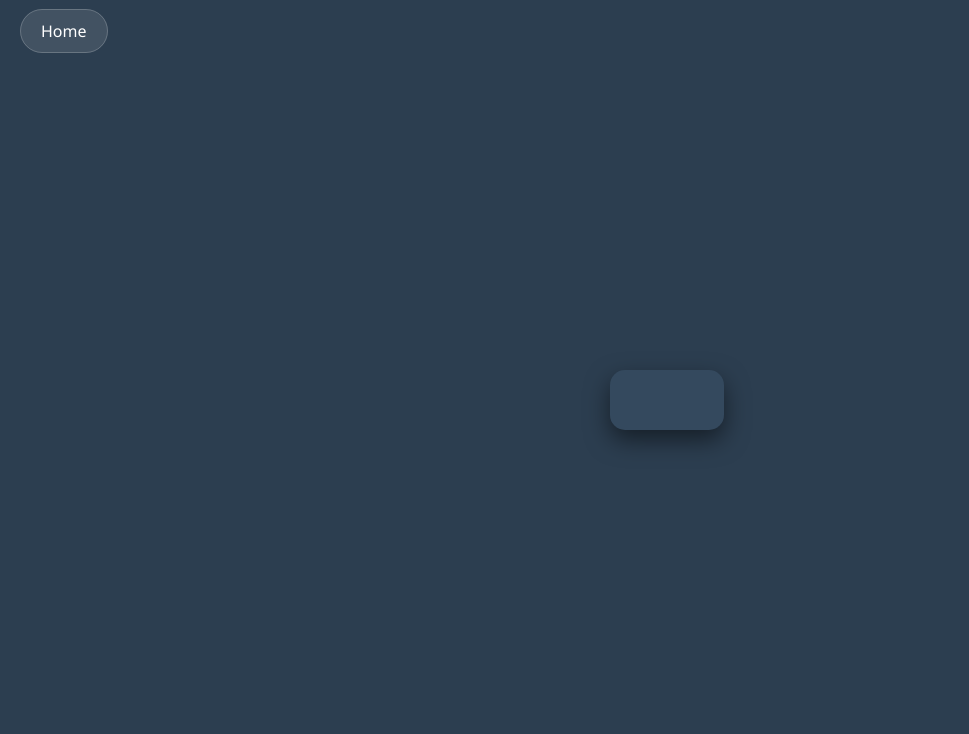
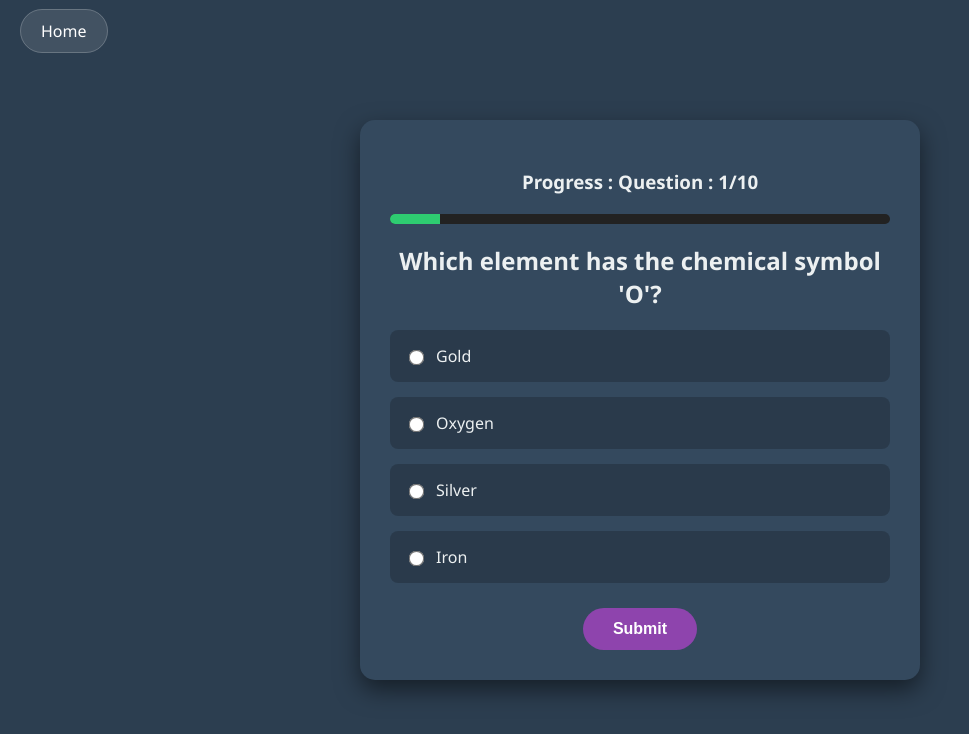
Before and after one commit to kaminimangal/small_js_projects, a website built with Vite: page 08_Quiz_Game/index.html in a window 1280 px wide. Shown: the whole page, without its empty margins (0-969 px from the left). Built offline with nearby package versions, Linux system fonts and the light colour scheme.

Commit message:
completed the 8th quiz project

```diff
--- a/08_Quiz_Game/script.js
+++ b/08_Quiz_Game/script.js
@@ -0,0 +1,143 @@
+const quizData = [
+    {
+    question: "Which element has the chemical symbol 'O'?",
+    options: ["Gold", "Oxygen", "Silver", "Iron"],
+    correct: 1
+  },
+  {
+    question: "Who wrote 'Romeo and Juliet'?",
+    options: ["Charles Dickens", "Jane Austen", "William Shakespeare", "Mark Twain"],
+    correct: 2
+  },
+  {
+    question: "What is the capital of Japan?",
+    options: ["Seoul", "Beijing", "Bangkok", "Tokyo"],
+    correct: 3
+  },
+  {
+    question: "Which planet is known as the Red Planet?",
+    options: ["Mars", "Venus", "Jupiter", "Mercury"],
+    correct: 0
+  },
+  {
+    question: "What does HTML stand for?",
+    options: [
+      "Hyper Text Preprocessor",
+      "Hyper Text Markup Language",
+      "Hyper Text Multiple Language",
+      "Hyper Tool Multi Language"
+    ],
+    correct: 1
+  },
+  {
+    question: "In which year did the Titanic sink?",
+    options: ["1912", "1905", "1915", "1920"],
+    correct: 0
+  },
+  {
+    question: "What is the largest mammal in the world?",
+    options: ["Elephant", "Blue Whale", "Great White Shark", "Giraffe"],
+    correct: 1
+  },
+  {
+    question: "How many continents are there on Earth?",
+    options: ["5", "6", "7", "8"],
+    correct: 2
+  },
+  {
+    question: "Which coding language is known for use in web development?",
+    options: ["Python", "C++", "Java", "JavaScript"],
+    correct: 3
+  },
+  {
+    question: "What is the freezing point of water?",
+    options: ["0°C", "100°C", "-10°C", "32°C"],
+    correct: 0
+  },
+]
+
+let currentQuestion = 0;
+let score = 0;
+
+
+const page = document.querySelector('.container')
+const quizApp = document.querySelector('#quiz-app')
+
+const loadQuiz = ()=>{
+    displayQuesAns()
+}
+
+const displayQuesAns = () => {
+    quizApp.innerHTML = `
+    <h3>Progress : Question : ${(currentQuestion+1)}/${quizData.length}</h3>
+    <div class="progress-container">
+
+        <div class="progress-fill" style="width : ${((currentQuestion+1)/quizData.length)*100}%"></div>
+    </div>
+    <h2>${quizData[currentQuestion].question}</h2>
+
+    <div class="options">
+        ${quizData[currentQuestion].options.map((option, index) => `
+            <label>
+                <input type="radio" name="answer" value="${index}">
+                ${option}  </label>
+        `).join('')}
+    </div>
+
+    <button id="submit">Submit</button>
+    `;
+
+    // Now we need to make that button work...
+
+    const submitBtn = document.querySelector('#submit')
+
+        submitBtn.addEventListener('click',nextQuestion)
+
+}
+
+const nextQuestion = () => {
+    // 1. Get the selected input NOW (at the moment of clicking)
+    const selectedBtn = document.querySelector('input[name="answer"]:checked');
+
+    // GUARD: If nothing selected, stop
+    if (!selectedBtn) {
+        alert("Please select an answer!");
+        return;
+    }
+
+    // 2. Check Score
+    // Convert string value "0" to number 0
+    const answerIndex = parseInt(selectedBtn.value);
+
+    if (answerIndex === quizData[currentQuestion].correct) {
+        score++; // Add point!
+    }
+    const index = quizData[currentQuestion].correct;
+    console.log(quizData[currentQuestion]['options'][index])
+    // 3. Move Logic
+    currentQuestion++;
+
+    if (currentQuestion < quizData.length) {
+        displayQuesAns();
+    } else {
+        showResults();
+    }
+}
+
+const showResults = () => {
+    quizApp.innerHTML = `
+        <h2>Quiz Completed! 🎉</h2>
+        <h3>Your Score: ${score} / ${quizData.length}</h3>
+        <button id="restart">Restart</button>
+    `;
+    // Attach listener via JS
+    document.getElementById('restart').addEventListener('click', restartQuiz);
+}
+
+const restartQuiz = ()=>{
+    score = 0;
+    currentQuestion = 0;
+    loadQuiz()
+}
+
+loadQuiz()
```
Also changed, not shown: 08_Quiz_Game/style.css (indentation only).
